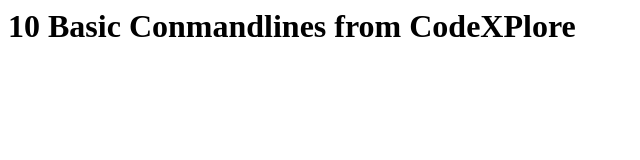
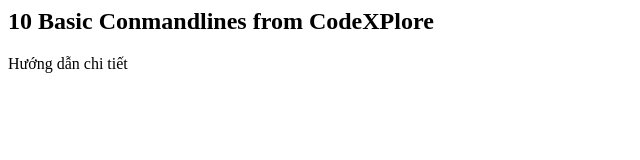
Before and after one commit to minhtandtu/Github_minhtandtu, a plain HTML site: page index.html in a window 1280 px wide. Shown: the whole page, without its empty margins (0-640 px from the left). Drawn offline with Linux system fonts and the light colour scheme.

Commit message:
Change H1 to H2, add <p>

```diff
--- a/index.html
+++ b/index.html
@@ -5,7 +5,8 @@
     <title> Git & Github tutorial</title>
 </head>
 <body>
-    <h1>10 Basic Conmandlines from CodeXPlore</h1>
+    <h2>10 Basic Conmandlines from CodeXPlore</h2>
+    <p>Hướng dẫn chi tiết</p>
 
 </body>
 </html>
```
